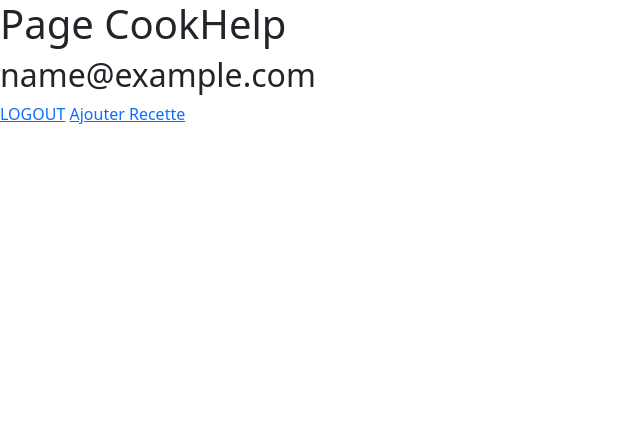
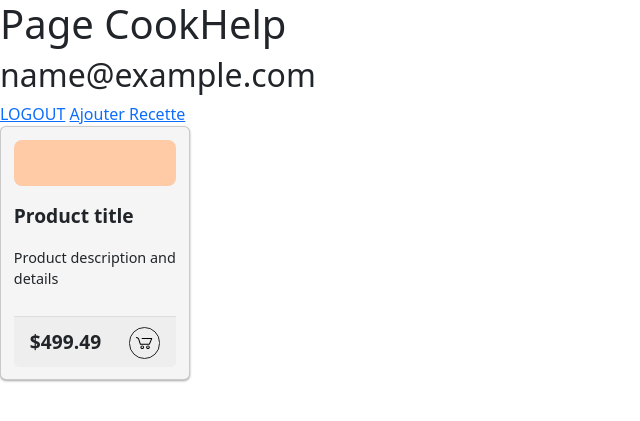
Before and after one commit to ValisoaAngelica/Recette, a Flask app: page /home in a window 1280 px wide. Shown: the top 421 px of the page, without its empty margins (0-640 px from the left). Run offline with Flask 3, Linux system fonts and the light colour scheme; the visitor is signed in with stand-in values (Sample User, id 1); parts of the project's set-up code (start-up, migrations or seed data) failed here and were passed over; some libraries are stand-ins or nearby versions.

Commit message:
front page d'accueil

```diff
--- a/app/__init__.py
+++ b/app/__init__.py
@@ -14,7 +14,7 @@ def create_app():
     app.config['SQLALCHEMY_TRACK_MODIFICATIONS'] = False
     app.secret_key="recette"
 
-    UPLOAD_FOLDER = os.path.join(app.root_path, 'static', 'image')
+    UPLOAD_FOLDER = os.path.join('static', 'image')
     if not os.path.exists(UPLOAD_FOLDER):
         os.makedirs(UPLOAD_FOLDER)
     app.config['UPLOAD_FOLDER'] = UPLOAD_FOLDER
--- a/app/route.py
+++ b/app/route.py
@@ -83,46 +83,47 @@ def add():
         new_recette=Recette(ID_CATEGORIE=id_categorie,ID_USER=user_id,TITRE=titre,DESCRIPTION=description,INGREDIENTS=ingredients,INSTRUCTIONS=instruction,IMAGE=filename)
         db.session.add(new_recette)
         db.session.commit()
+        return redirect(url_for('home.home'))
 
 
 
     return render_template('form.html',categories=categories,email=name)
 
-@home_bp.route('/deleteRecette/<int : id_recette>')
-def deleteRecette(id_recette):
-    recette = Recette.query.filter_by(id_recette = id_recette).first()
-    db.session.delete(recette)
-    db.session.commit()
-    return redirect('/')
+# @home_bp.route('/deleteRecette/<int : id_recette>')
+# def deleteRecette(id_recette):
+#     recette = Recette.query.filter_by(id_recette = id_recette).first()
+#     db.session.delete(recette)
+#     db.session.commit()
+#     return redirect('/')
 
 
-@home_bp.route('/updateRecette/<int : id_recette>', methods=["POST","GET"])
-def updateRecette(id_recette):
-    if 'user_id' not in session:
-        return redirect(url_for('home.home'))
-    user_id = session['user_id']
-    user = User.query.filter_by(id_user=user_id).first()
-    if user is None:
-        return redirect(url_for('home.login'))
-    if request.method == 'POST':
-        titre = request.form['titre']
-        description = request.form['description']
-        ingredients = request.form['ingredients']
-        instructions = request.form['instructions']
-        categorie = request.form['categorie']
-        image = request.form['image']
+# @home_bp.route('/updateRecette/<int : id_recette>', methods=["POST","GET"])
+# def updateRecette(id_recette):
+#     if 'user_id' not in session:
+#         return redirect(url_for('home.home'))
+#     user_id = session['user_id']
+#     user = User.query.filter_by(id_user=user_id).first()
+#     if user is None:
+#         return redirect(url_for('home.login'))
+#     if request.method == 'POST':
+#         titre = request.form['titre']
+#         description = request.form['description']
+#         ingredients = request.form['ingredients']
+#         instructions = request.form['instructions']
+#         categorie = request.form['categorie']
+#         image = request.form['image']
 
-        recette = Recette.query.filter_by(id_recette = id_recette).first()
-        recette.titre = titre
-        recette.description = description
-        recette.ingredients = ingredients
-        recette.instructions = instructions
-        recette.categorie = categorie
-        recette.image = image
-        recette.id_user = user_id
+#         recette = Recette.query.filter_by(id_recette = id_recette).first()
+#         recette.titre = titre
+#         recette.description = description
+#         recette.ingredients = ingredients
+#         recette.instructions = instructions
+#         recette.categorie = categorie
+#         recette.image = image
+#         recette.id_user = user_id
 
-        db.session.add(recette)
-        db.session.commit()
-        return redirect('/')
-    recette = Recette.query.filter_by(id_recette = id_recette).first()
-    return render_template('modifierRecette.html', recette = recette)
+#         db.session.add(recette)
+#         db.session.commit()
+#         return redirect('/')
+#     recette = Recette.query.filter_by(id_recette = id_recette).first()
+#     return render_template('modifierRecette.html', recette = recette)
--- a/templates/home.html
+++ b/templates/home.html
@@ -5,11 +5,99 @@
     <title>CookHelp</title>
     <link rel="stylesheet" href="{{ url_for('static',filename='css/bootstrap.min.css') }}">
 </head>
+<style>
+        /* From Uiverse.io by alexruix */
+    .card {
+    width: 190px;
+    height: 254px;
+    padding: .8em;
+    background: #f5f5f5;
+    position: relative;
+    overflow: visible;
+    box-shadow: 0 1px 3px rgba(0,0,0,0.12), 0 1px 2px rgba(0,0,0,0.24);
+    }
+
+    .card-img {
+    background-color: #ffcaa6;
+    height: 40%;
+    width: 100%;
+    border-radius: .5rem;
+    transition: .3s ease;
+    }
+
+    .card-info {
+    padding-top: 10%;
+    }
+
+    svg {
+    width: 20px;
+    height: 20px;
+    }
+
+    .card-footer {
+    width: 100%;
+    display: flex;
+    justify-content: space-between;
+    align-items: center;
+    padding-top: 10px;
+    border-top: 1px solid #ddd;
+    }
+
+    /*Text*/
+    .text-title {
+    font-weight: 900;
+    font-size: 1.2em;
+    line-height: 1.5;
+    }
+
+    .text-body {
+    font-size: .9em;
+    padding-bottom: 10px;
+    }
+
+    /*Button*/
+    .card-button {
+    border: 1px solid #252525;
+    display: flex;
+    padding: .3em;
+    cursor: pointer;
+    border-radius: 50px;
+    transition: .3s ease-in-out;
+    }
+
+    /*Hover*/
+    .card-img:hover {
+    transform: translateY(-25%);
+    box-shadow: rgba(226, 196, 63, 0.25) 0px 13px 47px -5px, rgba(180, 71, 71, 0.3) 0px 8px 16px -8px;
+    }
+
+    .card-button:hover {
+    border: 1px solid #ffcaa6;
+    background-color: #ffcaa6;
+    }
+
+</style>
 <body>
     <form action=""></form>
     <h1>{{message}}</h1>
     <h2>{{user_name}}</h2>
     <a href="/logout">LOGOUT</a>
     <a href="/add_recette">Ajouter Recette</a>
+  <div class="card">
+  <div class="card-img"></div>
+  <div class="card-info">
+    <p class="text-title">Product title </p>
+    <p class="text-body">Product description and details</p>
+  </div>
+  <div class="card-footer">
+  <span class="text-title">$499.49</span>
+  <div class="card-button">
+    <svg class="svg-icon" viewBox="0 0 20 20">
+      <path d="M17.72,5.011H8.026c-0.271,0-0.49,0.219-0.49,0.489c0,0.271,0.219,0.489,0.49,0.489h8.962l-1.979,4.773H6.763L4.935,5.343C4.926,5.316,4.897,5.309,4.884,5.286c-0.011-0.024,0-0.051-0.017-0.074C4.833,5.166,4.025,4.081,2.33,3.908C2.068,3.883,1.822,4.075,1.795,4.344C1.767,4.612,1.962,4.853,2.231,4.88c1.143,0.118,1.703,0.738,1.808,0.866l1.91,5.661c0.066,0.199,0.252,0.333,0.463,0.333h8.924c0.116,0,0.22-0.053,0.308-0.128c0.027-0.023,0.042-0.048,0.063-0.076c0.026-0.034,0.063-0.058,0.08-0.099l2.384-5.75c0.062-0.151,0.046-0.323-0.045-0.458C18.036,5.092,17.883,5.011,17.72,5.011z"></path>
+      <path d="M8.251,12.386c-1.023,0-1.856,0.834-1.856,1.856s0.833,1.853,1.856,1.853c1.021,0,1.853-0.83,1.853-1.853S9.273,12.386,8.251,12.386z M8.251,15.116c-0.484,0-0.877-0.393-0.877-0.874c0-0.484,0.394-0.878,0.877-0.878c0.482,0,0.875,0.394,0.875,0.878C9.126,14.724,8.733,15.116,8.251,15.116z"></path>
+      <path d="M13.972,12.386c-1.022,0-1.855,0.834-1.855,1.856s0.833,1.853,1.855,1.853s1.854-0.83,1.854-1.853S14.994,12.386,13.972,12.386z M13.972,15.116c-0.484,0-0.878-0.393-0.878-0.874c0-0.484,0.394-0.878,0.878-0.878c0.482,0,0.875,0.394,0.875,0.878C14.847,14.724,14.454,15.116,13.972,15.116z"></path>
+    </svg>
+  </div>
+</div></div>
 </body>
 </html>
```
Also changed, not shown: static/image/6b9439feb182164b9018f49ae3f27749.jpg (added), static/image/Capture_decran_2024-12-13_205123.png (added).
